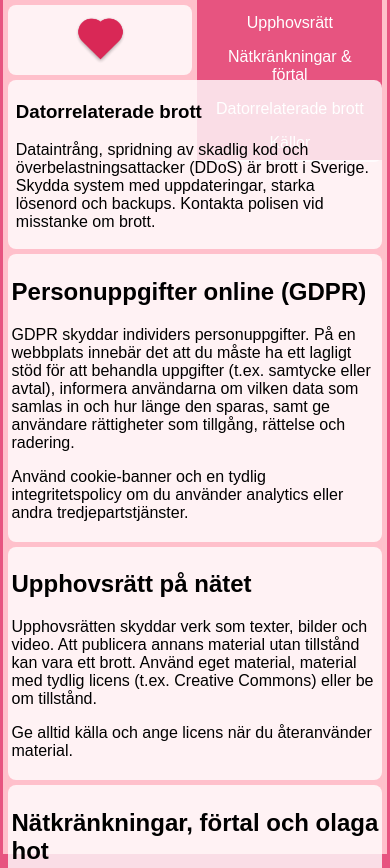
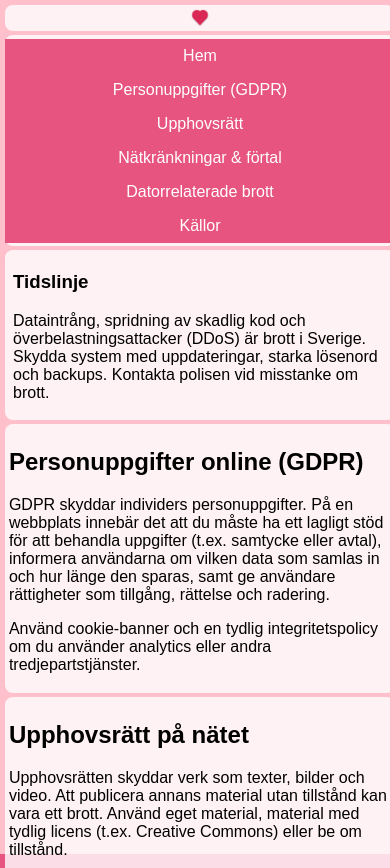
Before and after one commit to simfliXD/WEBB, a plain HTML site: page Responsive Design/RespopnsiveDesign.html in a window 390 px wide. Shown: the top 868 px of the page. Drawn offline with Linux system fonts and the light colour scheme.

Commit message:
Update section title from "Datorrelaterade brott" to "Tidslinje" and adjust grid layout for better responsiveness

```diff
--- a/Responsive Design/RespopnsiveDesign.html
+++ b/Responsive Design/RespopnsiveDesign.html
@@ -64,7 +64,7 @@
       </div>
 
       <div id="datorbrott" class="blurb">
-        <h3>Datorrelaterade brott</h3>
+        <h3>Tidslinje</h3>
         <p>
           Dataintrång, spridning av skadlig kod och överbelastningsattacker
           (DDoS) är brott i Sverige. Skydda system med uppdateringar, starka
--- a/Responsive Design/styles.css
+++ b/Responsive Design/styles.css
@@ -9,14 +9,13 @@ body {
 .grid {
   display: grid;
   grid-template-columns: 0.5fr 2fr 0.5fr;
+  grid-template-rows: auto 1fr 1fr 1fr auto;
   grid-template-areas:
     "loga meny meny"
     "artikel1 artikel1 blurb"
     "artikel2 artikel2 blurb"
     "artikel3 artikel3 blurb"
     "om om om";
-  /* keep the header compact (logo + menu) */
-  grid-template-rows: 70px 1fr 1fr 1fr auto;
   justify-self: center;
   gap: 5px;
   background-color: pink;
@@ -30,6 +29,7 @@ body {
 .grid > div.meny {
   grid-area: meny;
   padding-inline: 0;
+  display: flex;
   align-self: center;
 }
 
@@ -97,7 +97,6 @@ body {
 
 .grid > div.artikel-1 {
   grid-area: artikel1;
-  /*id="hem";*/
 }
 .grid > div.artikel-2 {
   grid-area: artikel2;
@@ -112,9 +111,10 @@ body {
   border-radius: 0;
 }
 
-@media (max-width: 768px) {
+@media (width < 720px) {
   .grid {
-    grid-template-columns: 1fr 1fr;
+    grid-template-columns: 0.5fr 1fr;
+    grid-template-rows: 1fr 1fr 1fr 1fr auto;
     grid-template-areas:
       "loga meny"
       "blurb blurb"
@@ -122,6 +122,7 @@ body {
       "artikel2 artikel2"
       "artikel3 artikel3"
       "om om";
+    gap: 4px;
     width: 96%;
   }
   .grid > div {
@@ -129,7 +130,7 @@ body {
   }
 }
 
-@media (720px > width > 480px) {
+@media (width < 500px) {
   .grid {
     grid-template-columns: 1fr;
     grid-template-areas:
```
